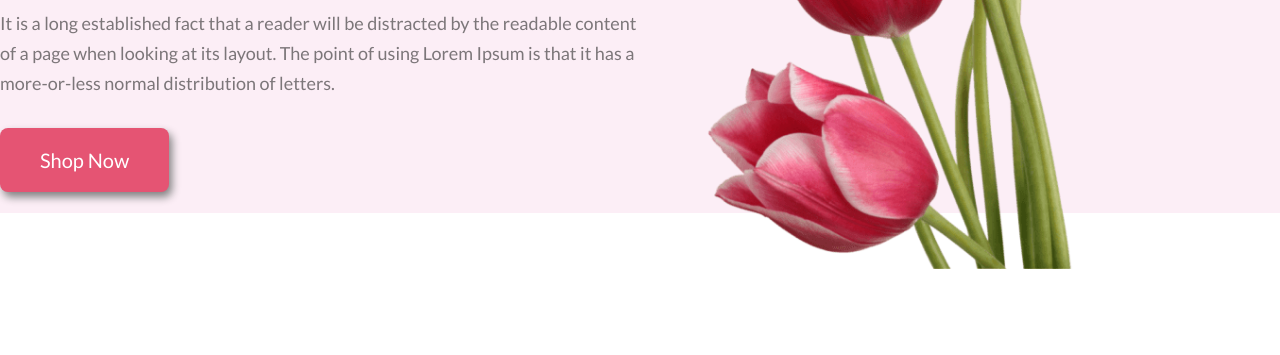
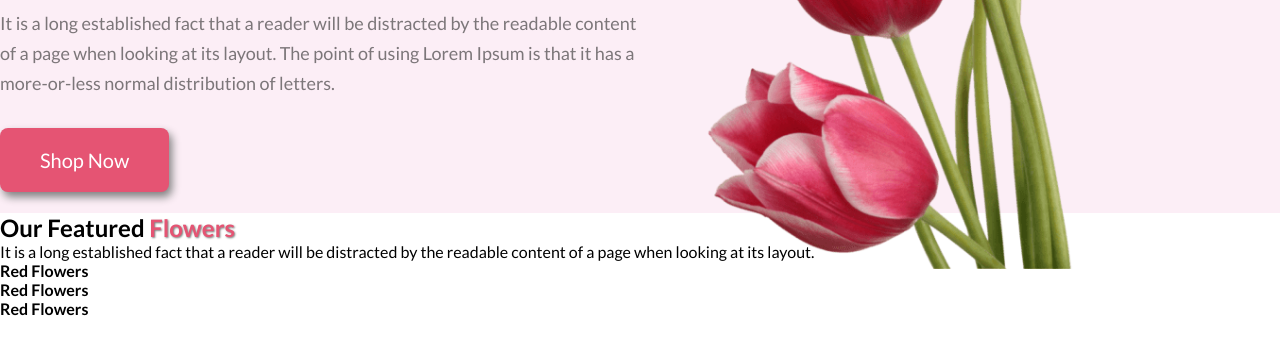
Before and after one commit to Udoydn/Assignment-01, a plain HTML site: page index.html in a window 1280 px wide. Shown: the part 427-782 px from the top of the page. Drawn offline with Linux system fonts and the light colour scheme; files whose address does not match are found by name.

Commit message:
/* featured-container part start */

```diff
--- a/index.html
+++ b/index.html
@@ -29,7 +29,47 @@
 
 
 
-    <main></main>
+    <main>
+
+
+
+        <section>
+            <div class="featured-container">
+                <div class="featured-info">
+                    <h2 class="featured-heading">Our Featured <span class="red">Flowers</span></h2>
+                    <p class="featured-description">It is a long established fact that a reader will be distracted by
+                        the readable content of a page when looking at its layout.
+                    </p>
+                </div>
+                <div class="featured-photo">
+                    <div class="featured-img">
+                        <h4>Red Flowers</h4>
+                    </div>
+
+                    <div class="featured-img">
+                        <h4>Red Flowers</h4>
+                    </div>
+                    <div class="featured-img">
+                        <h4>Red Flowers</h4>
+                    </div>
+                </div>
+            </div>
+        </section>
+
+
+
+
+
+
+
+
+
+
+
+
+
+
+    </main>
 
 
 
--- a/style.css
+++ b/style.css
@@ -53,6 +53,4 @@
     text-shadow: 1px 1px 2px gray;
 }
 
-
-
 /* header part end  */
```
